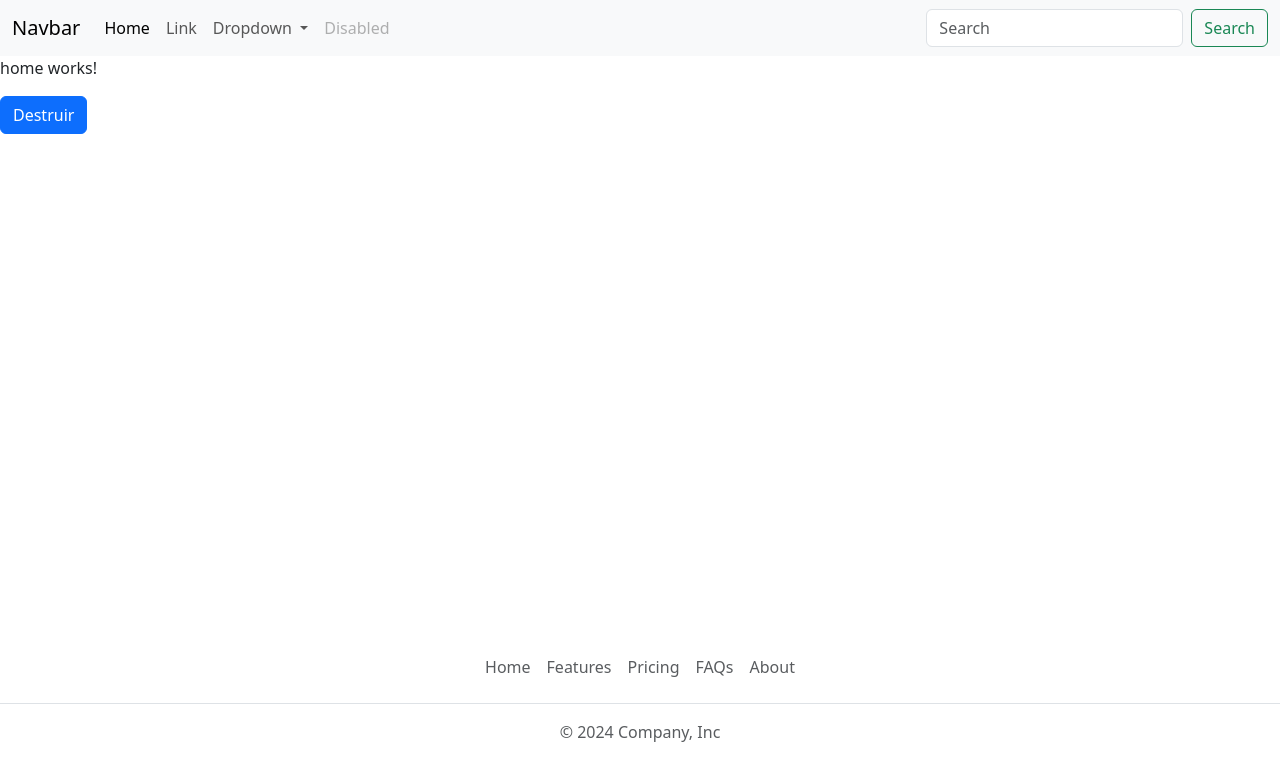
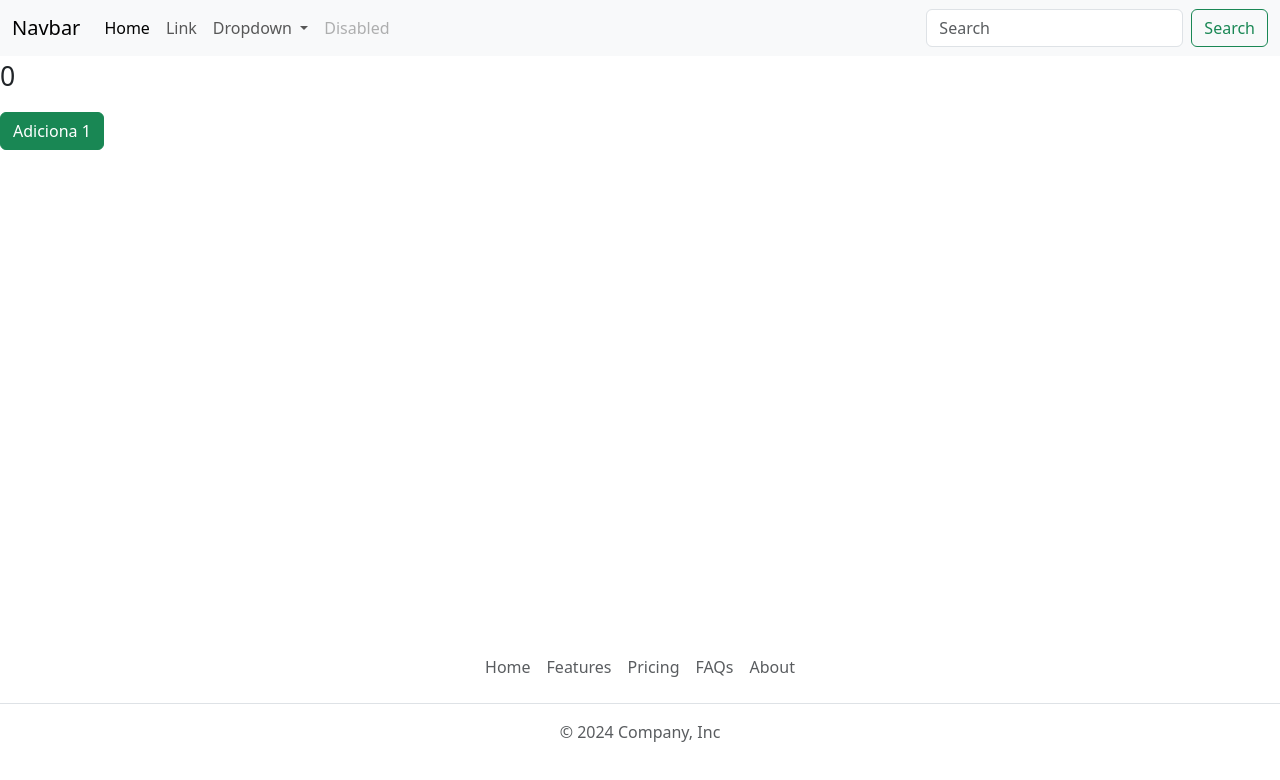
Before and after one commit to Phyllipesa/second-step-angular-basic, an Angular app: page / in a window 1280 px wide. Shown: the top 780 px of the page. Built offline with nearby package versions, Linux system fonts and the light colour scheme.

Commit message:
ngDoCheck

```diff
--- a/src/app/app.component.html
+++ b/src/app/app.component.html
@@ -1,4 +1,3 @@
 <app-navbar></app-navbar>
-<app-home *ngIf="exibeHome"></app-home>
-<button (click)="destruir()" class="btn btn-primary">Destruir</button>
+<app-home></app-home>
 <app-footer></app-footer>
--- a/src/app/app.component.ts
+++ b/src/app/app.component.ts
@@ -6,9 +6,5 @@ import { Component } from '@angular/core';
   styleUrl: './app.component.css'
 })
 export class AppComponent {
-  exibeHome: boolean = true;
 
-  destruir() {
-    this.exibeHome = false;
-  }
 }
--- a/src/app/pages/home/home.component.html
+++ b/src/app/pages/home/home.component.html
@@ -1 +1,2 @@
-<p>home works!</p>
+<p style="font-size: 20pt;">{{ num }}</p>
+<button (click)="adiciona1()" class="btn btn-success">Adiciona 1</button>
--- a/src/app/pages/home/home.component.ts
+++ b/src/app/pages/home/home.component.ts
@@ -1,13 +1,21 @@
-import { Component, OnDestroy } from '@angular/core';
+import { Component, DoCheck, OnDestroy } from '@angular/core';
 
 @Component({
   selector: 'app-home',
   templateUrl: './home.component.html',
   styleUrl: './home.component.css'
 })
-export class HomeComponent implements OnDestroy {
-  ngOnDestroy(): void {
-      console.log("destruiu!");
+export class HomeComponent implements DoCheck {
+
+  num: number = 0;
+
+  ngDoCheck(): void {
+    console.log("Houve uma mudança na home");
+    ;
+  }
+
+  adiciona1() {
+    this.num++;
   }
 
 }
```
